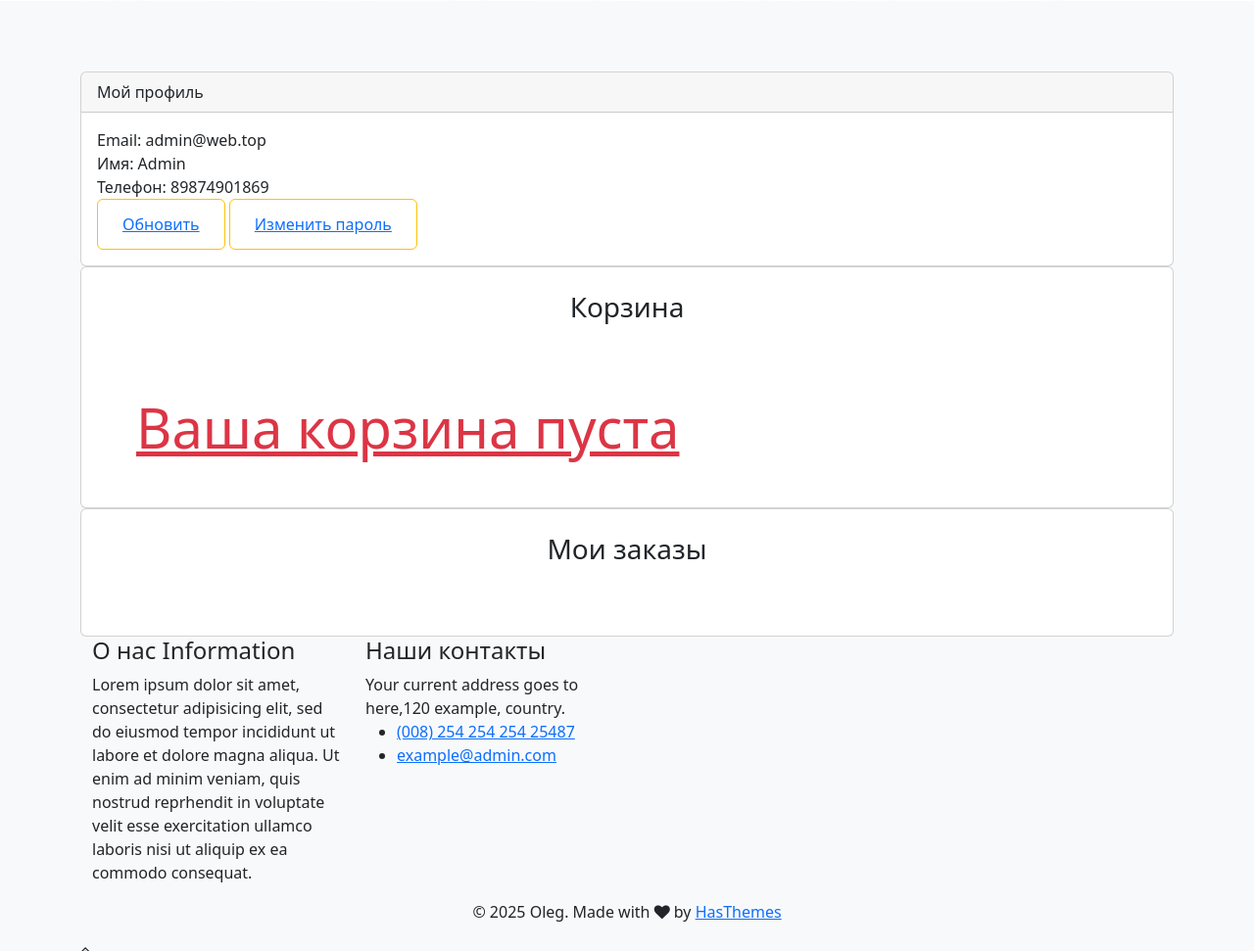
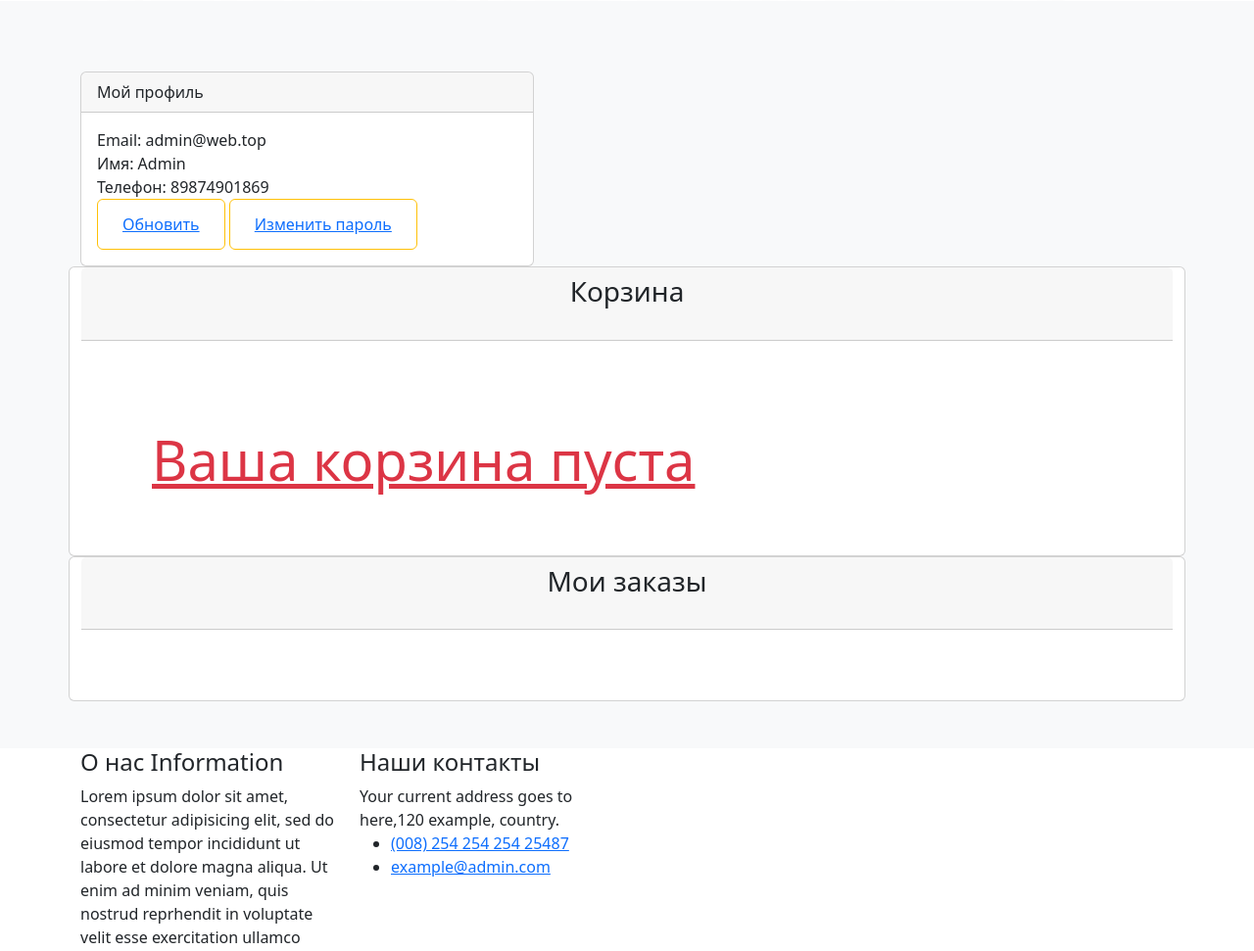
Before and after one commit to oleg425top/FinalyProject425, a Django app: page /users/profile/ in a window 1280 px wide. Shown: the part 1535-2506 px from the top of the page at 98% size. Run offline with Django 5.2, Linux system fonts and the light colour scheme; a user stored in the database is signed in; data that the repository does not hold is empty; parts of the project's set-up code (start-up, migrations or seed data) failed here and were passed over; some libraries are stand-ins or nearby versions.

Commit message:
Изменил настройки адаптации profile.html

```diff
--- a/users/templates/users/profile.html
+++ b/users/templates/users/profile.html
@@ -3,8 +3,9 @@
 {% load carts_tags %}
 {% load orders_tags %}
 <div class="row">
-    <div class="col-12">
-    <div class="col-lg-12">
+    <div class="col-10">
+        <div class="col-md-3 col-sm-2"></div>
+        <div class="col-md-6">
         <div class="card">
             <div class="card-header">Мой профиль</div>
             <div class="card-body">
@@ -19,14 +20,16 @@
                 </button>
             </div>
         </div>
-
+        </div>
+    </div>
 
     <!-- Корзина -->
     {% user_carts request as carts %}
     <div class="card">
+        <div class="card-header"><h3 class="text-center mb-4">Корзина</h3></div>
         <div class="col-md-12">
+            <div class="card-body">
                 <div class=" bg-white p-4 mb-4 mx-2 rounded custom-shadow">
-                    <h3 class="text-center mb-4">Корзина</h3>
                     <div class="container" id="cart-items-container">
                         <!-- Разметка корзины -->
                         {% include "carts/includes/inc_cart.html" %}
@@ -35,16 +38,20 @@
                 </div>
             </div>
         </div>
+    </div>
     <!-- Оформленные заказы -->
     {% user_orders request as orders %}
     <div class="card">
+        <div class="card-header"><h3 class="text-center mb-4">Мои заказы</h3></div>
         <div class="col-md-12">
             <div class="bg-white p-4 mb-4 mx-2 rounded custom-shadow">
-                    <h3 class="text-center mb-4">Мои заказы</h3>
+
                 <!-- Разметка заказов -->
                 <div class="container">
+
                     <div class="accordion" id="accordionExample">
                         {% for order in orders %}
+                        <div class="col-md-auto">
                             <div class="accordion-item">
                                 <h2 class="accordion-header" id="heading{{ order.id }}">
                                     <button class="accordion-button {% if order != orders.0 %}collapsed{% endif %}"
@@ -52,14 +59,15 @@
                                             data-bs-target="#collapse{{ order.id }}" aria-expanded="false"
                                             aria-controls="collapse{{ order.id }}">
                                         Заказ № {{ order.id }} - {{ order.created_timestamp }} | Статус: <strong
-                                            class="mx-2">{{order.status}}</strong>
+                                            class="mx-2">{{ order.status }}</strong>
                                     </button>
                                 </h2>
                                 <div id="collapse{{ order.id }}"
                                      class="accordion-collapse collapse {% if order == orders.0 %}show{% endif %}"
                                      aria-labelledby="heading{{ order.id }}" data-bs-parent="#accordionExample">
                                     <div class="accordion-body">
-                                        <table class="table table-light table-hover text-dark">
+                                        <div class="table-responsive">
+                                            <table class="table table-responsive table-light table-hover  text-dark">
                                                 <thead>
                                                 <tr>
                                                     <th>Товар</th>
@@ -80,6 +88,21 @@
                                                 </tbody>
                                             </table>
                                         </div>
+
+                                        {% if not order.is_paid %}
+                                        <div class="text-end mt-3">
+                                            <a href="{% url 'payments:process_payment' order.id %}"
+                                               class="btn btn-success">
+                                                Оплатить
+                                            </a>
+                                        </div>
+                                        {% else %}
+                                        <div class="text-end mt-3">
+                                            <span class="badge bg-success fs-6">Оплачено</span>
+                                        </div>
+                                        {% endif %}
+                                    </div>
+                                </div>
                             </div>
                         </div>
                         {% endfor %}
@@ -88,6 +111,8 @@
                 </div>
             </div>
         </div>
+    </div>
+
 
 </div>
 {% endblock %}
```
Lines whose indentation alone changed are shown as unchanged.
